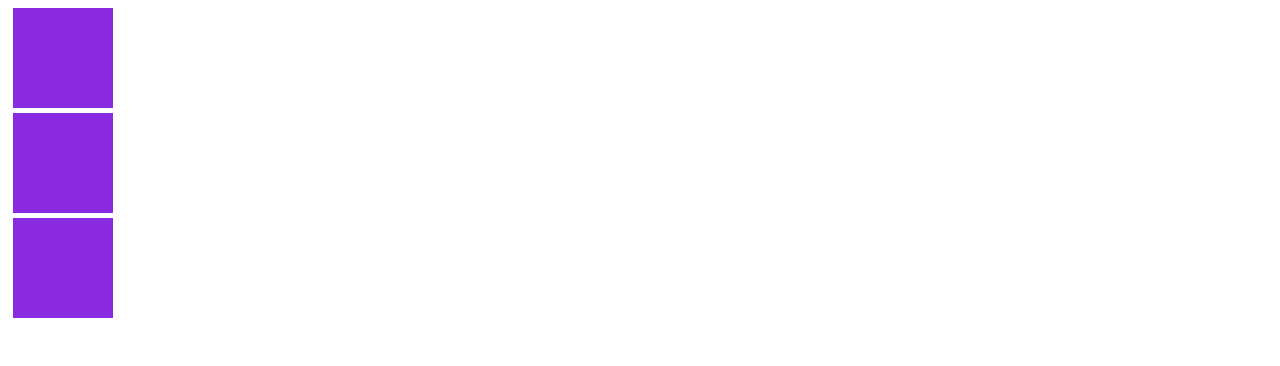
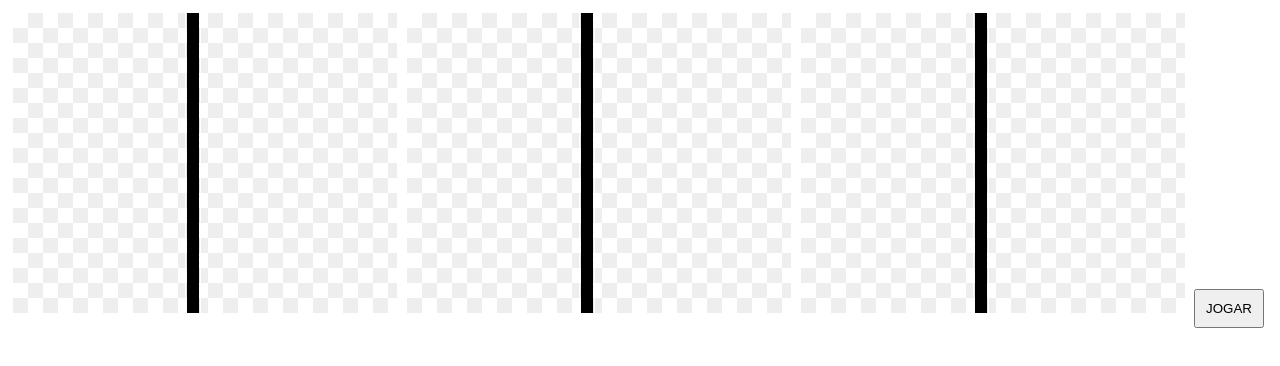
Before and after one commit to Kenzie-Academy-Brasil-Developers/entrega-torre-de-hanoi-sprint-5-otavio-ikegami, a plain HTML site: page index.html in a window 1280 px wide. Drawn offline with Linux system fonts and the light colour scheme.

Commit message:
melhorei a função de inserir div a fim de reaproveitá-la, mas o retorno ainda é undefined

```diff
--- a/css.css
+++ b/css.css
@@ -1,9 +1,28 @@
 .torre{
-    background-color: blueviolet;
-    width: 100px;
-    height: 100px;
+
+    background-image:url('./pictures/torre.png');
+    object-fit: cover;
+    width: 30vw;
+    height: 300px;
     margin: 5px;
     display: flex;
     flex-direction: column-reverse;
     align-items: center;
+    color: #ccc;
 }
+.main{
+    display: inline-flex;
+}
+.button{
+    padding: 10px;
+    margin-top: 20px;
+}
+.disco0{
+
+}
+.disco1{
+
+}
+.disco2{
+
+}
--- a/index.html
+++ b/index.html
@@ -8,10 +8,10 @@
     <title>Torre Hanoi</title>
 </head>
 <body>
-    <main>
+    <main class="main">
 
     </main>
-
+    <button id="btn" class="button">JOGAR</button>
 
 
     <script src="./js.js"></script>
--- a/js.js
+++ b/js.js
@@ -1,15 +1,29 @@
 const corpo = document.querySelector('main');
+const button = document.getElementById('btn');
 
-    let divCreate = () => {
 
-    for(let i = 0; i < 3; i++){
-        const div = document.createElement('div');
+     let createDiv = (classe, destino) => {
 
-        div.classList.add('torre')
+        for(let i = 0; i < 3; i++){
 
-        corpo.appendChild(div);
-    }
+            const div = document.createElement('div');
+
+            div.classList.add(classe)
+
+            div.setAttribute('id', classe + i)
+
+            destino.appendChild(div);
+        }
+     }
+
+     window.onload = createDiv('torre', corpo);
+
+    let displayCreate = () => {
+
+    const torre0 = document.querySelector('torre0');
+    createDiv('disco',torre0);
 
     }
 
-    divCreate();
+
+    button.addEventListener('click', createDiv);
```
Also changed, not shown: pictures/png-transparent-black-post-line-illustration-ocr-a-vertical-line-miscellaneous-angle-text-thumbnail.png (added), pictures/torre.png (added).
